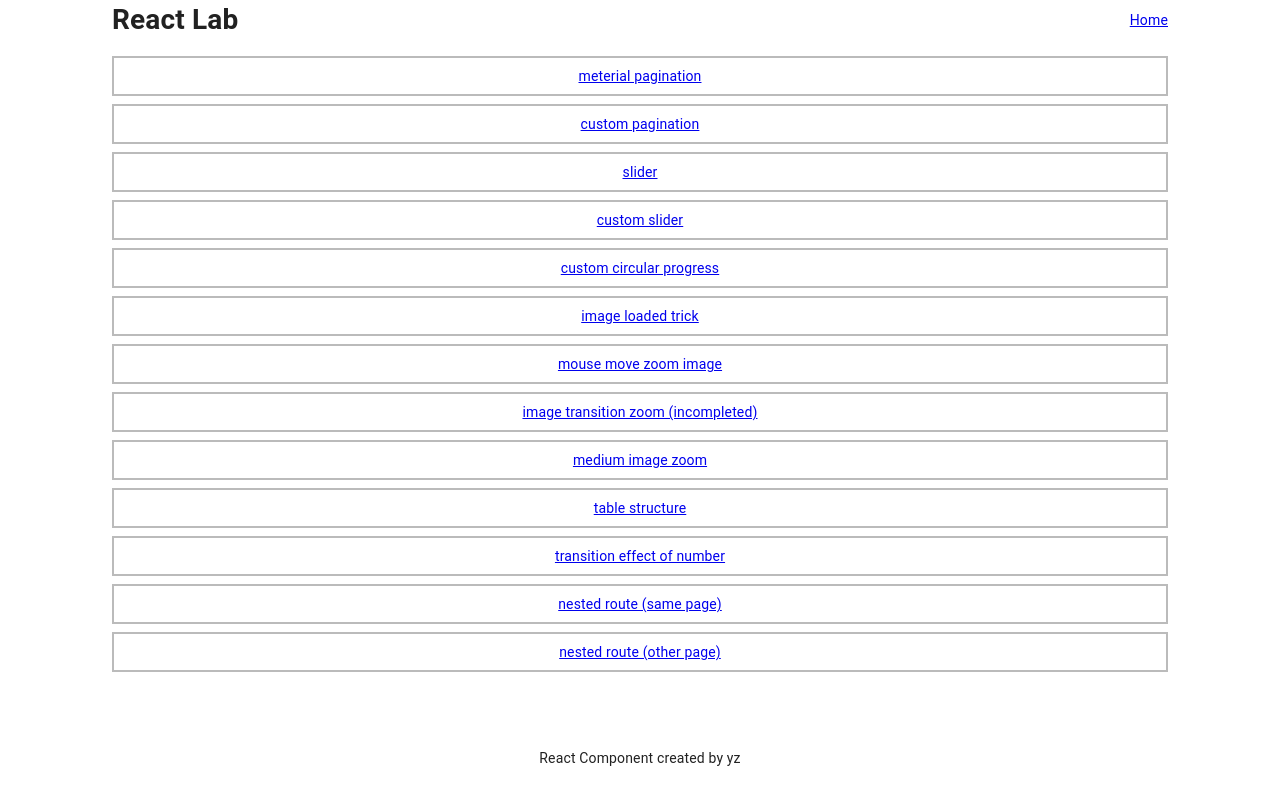
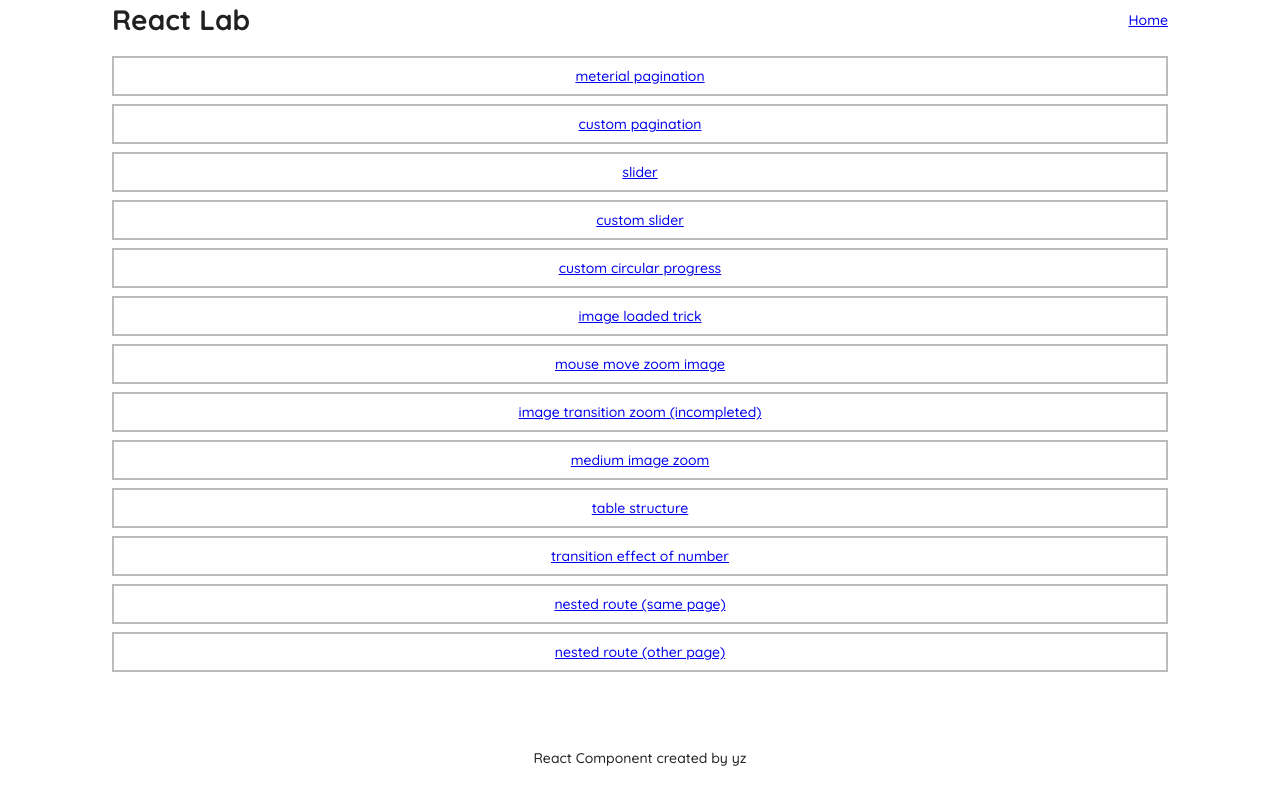
Before and after one commit to wilkersoh/react-lab, a React (Create React App) app: page / in a window 1280 px wide. Built offline with nearby package versions, Linux system fonts and the light colour scheme.

Commit message:
Update google font in meterial ui

```diff
--- a/src/components/Container.js
+++ b/src/components/Container.js
@@ -5,6 +5,7 @@ import { Box } from "@material-ui/core";
 export default function Container({ children, ...props }) {
   return (
     <Box
+      component={"main"}
       maxWidth='1120px'
       px={{ xs: 2, md: 4 }}
       width='100%'
--- a/src/styles/global.css
+++ b/src/styles/global.css
@@ -1,9 +1,15 @@
+@import url("https://fonts.googleapis.com/css2?family=Quicksand:wght@400;500;600;700&display=swap");
+
 * {
   margin: 0;
   padding: 0;
   box-sizing: border-box;
 }
 
+ul {
+  list-style-position: inside;
+}
+
 .blue {
   border: 2px solid blue;
 }
--- a/src/theme/index.js
+++ b/src/theme/index.js
@@ -17,6 +17,14 @@ const theme = createMuiTheme({
       default: "#fff",
     },
   },
+  typography: {
+    // overwrite meterial ui from google fonts
+    fontFamily: "Quicksand",
+    fontWeightLight: 400,
+    fontWeightRegular: 500,
+    fontWeightMedium: 600,
+    fontWeightBold: 700,
+  },
 });
 
 export default theme;
```
Also changed, not shown: public/logo192.png (deleted), public/logo512.png (deleted).
